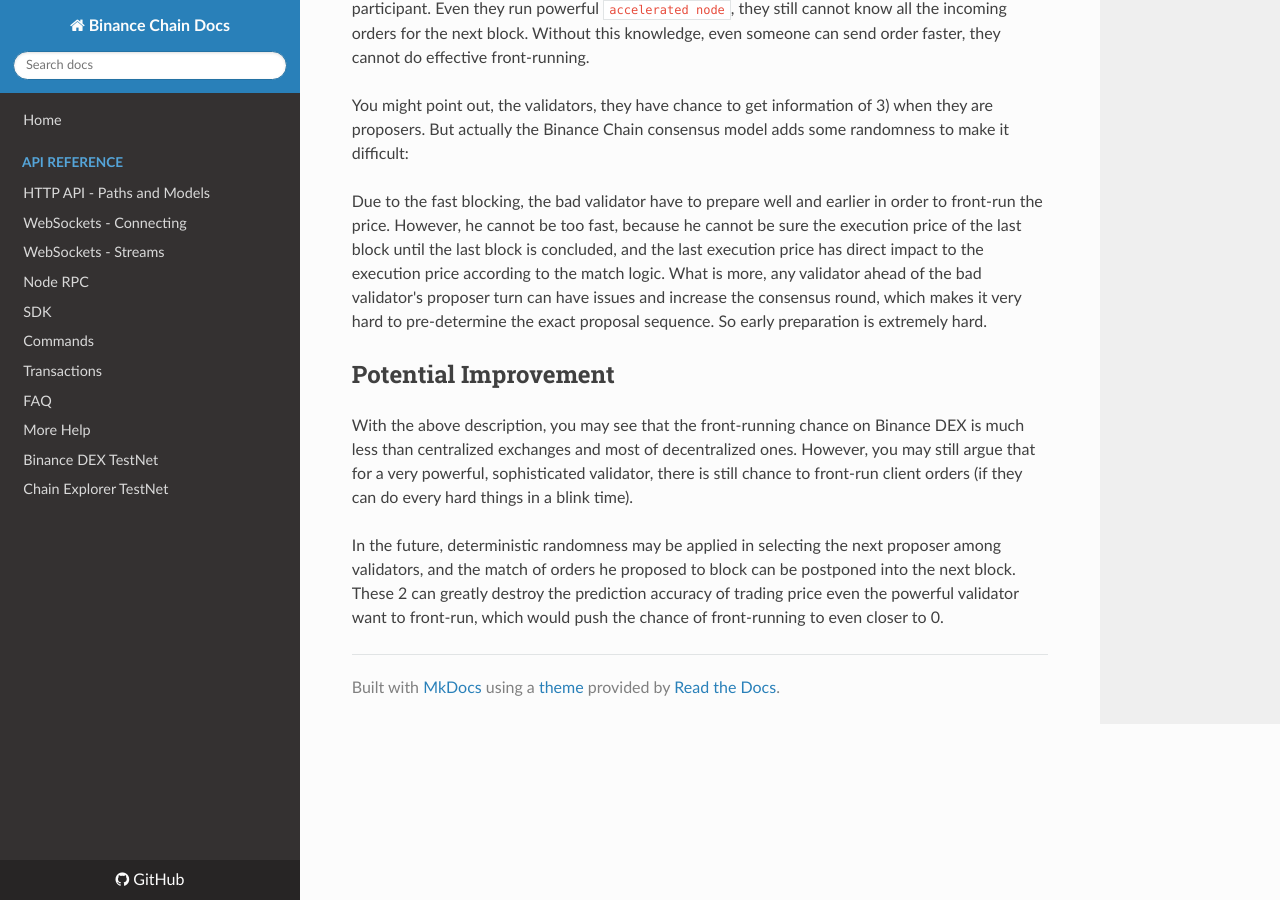
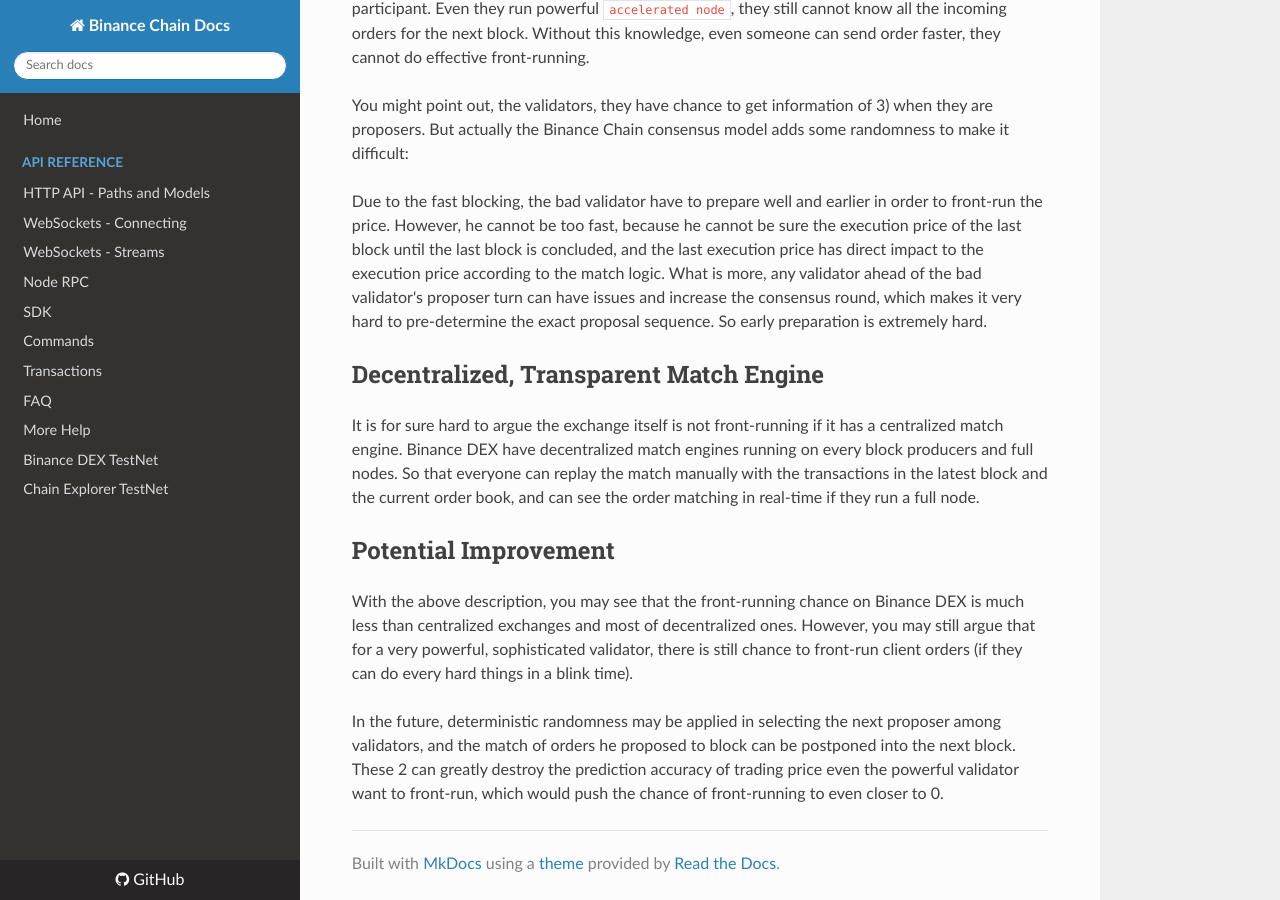
Before and after one commit to yash-sharma1/docs-site, an MkDocs documentation site: the page built from docs/anti-frontrun.md, in a window 1280 px wide and 900 px high, scrolled down 875 px. Built offline with MkDocs 1.6.1, drawn with Linux system fonts in a browser that asks for light colours; nearby versions of some CDN libraries.

Commit message:
revise anti-frontrunning doc.

```diff
--- a/docs/anti-frontrun.md
+++ b/docs/anti-frontrun.md
@@ -22,6 +22,9 @@
 
 Due to the fast blocking, the bad validator have to prepare well and earlier in order to front-run the price. However, he cannot be too fast, because he cannot be sure the execution price of the last block until the last block is concluded, and the last execution price has direct impact to the execution price according to the match logic. What is more, any validator ahead of the bad validator's proposer turn can have issues and increase the consensus round, which makes it very hard to pre-determine the exact proposal sequence. So early preparation is extremely hard.
 
+## Decentralized, Transparent Match Engine
+It is for sure hard to argue the exchange itself is not front-running if it has a centralized match engine. Binance DEX have decentralized match engines running on every block producers and full nodes. So that everyone can replay the match manually with the transactions in the latest block and the current order book, and can see the order matching in real-time if they run a full node.
+
 ## Potential Improvement
 With the above description, you may see that the front-running chance on Binance DEX is much less than centralized exchanges and most of decentralized ones. However, you may still argue that for a very powerful, sophisticated validator, there is still chance to front-run client orders (if they can do every hard things in a blink time).
 
```
